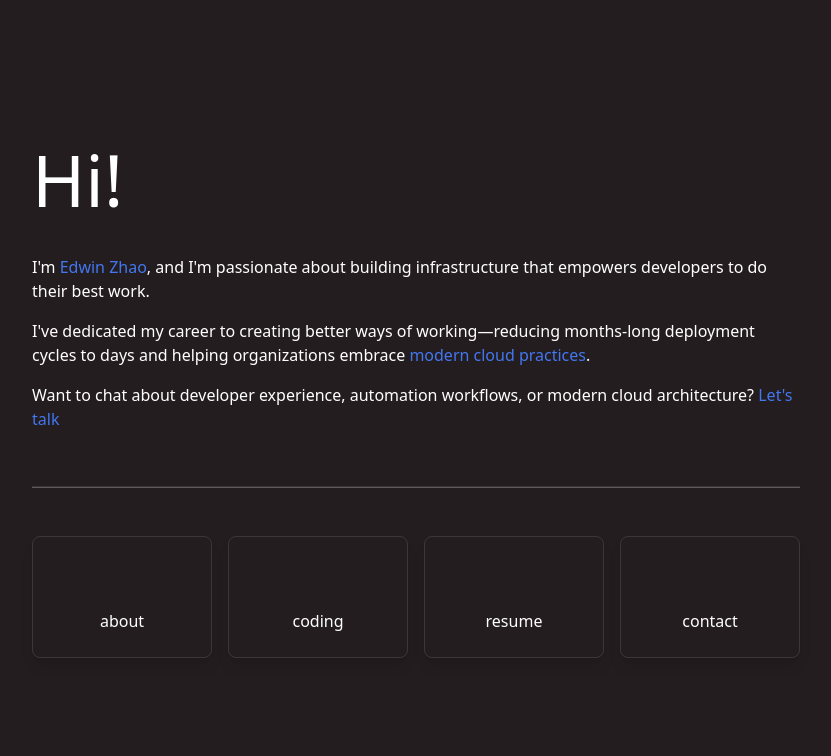
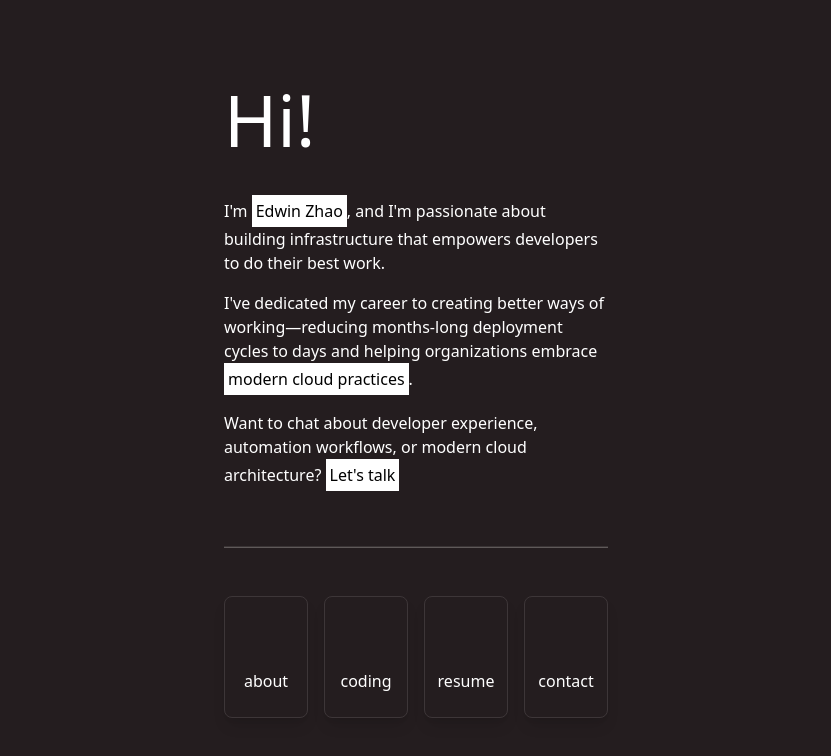
Before and after one commit to edw1nzhao/profile, a SvelteKit app: page / in a window 1280 px wide. Shown: the top 756 px of the page, without its empty margins (224-1055 px from the left). Built offline with nearby package versions, Linux system fonts and the light colour scheme; some icons are missing.

Commit message:
💄 feat: clearer cta and tighter home page

```diff
--- a/src/routes/+page.svelte
+++ b/src/routes/+page.svelte
@@ -11,10 +11,6 @@
 	import IconContact from 'virtual:icons/mdi/email-outline';
 
 	onMount(() => {
-		// Create a timeline for the page load animations
-		const pageLoadTimeline = new Timeline();
-
-		// Animate the heading - make it pop out immediately
 		animate('.heading', {
 			opacity: [0, 1],
 			translateY: [20, 0],
@@ -22,7 +18,6 @@
 			easing: 'easeOutExpo'
 		});
 
-		// Animate the paragraphs - start right after the heading
 		animate('.content-paragraph', {
 			opacity: [0, 1],
 			translateY: [20, 0],
@@ -31,7 +26,6 @@
 			easing: 'easeOutExpo'
 		});
 
-		// Animate the divider - start after paragraphs
 		animate('.divider', {
 			scaleX: [0, 1],
 			opacity: [0, 1],
@@ -40,7 +34,6 @@
 			easing: 'easeInOutQuad'
 		});
 
-		// Animate the navigation tiles - start after divider
 		animate('.nav-tile', {
 			scale: [0.8, 1],
 			opacity: [0, 1],
@@ -49,7 +42,6 @@
 			easing: 'easeOutElastic(1, .5)'
 		});
 
-		// Add hover animation for nav tiles
 		document.querySelectorAll('.nav-tile').forEach((tile) => {
 			tile.addEventListener('mouseenter', () => {
 				animate(tile, {
@@ -67,57 +59,67 @@
 				});
 			});
 		});
+
+		document.querySelectorAll('.animated-link').forEach((link) => {
+			link.addEventListener('mouseenter', () => {
+				animate(link, {
+					translateX: [0, -1, 1, 0],
+					duration: 300,
+					easing: 'easeInOutSine'
+				});
+			});
+		});
 	});
 </script>
 
 <div class="text-base-content flex min-h-screen flex-col items-center justify-center">
-	<div class="mx-auto flex w-[90%] md:w-[60%] flex-col">
-		<h1 class="heading pb-4 md:pb-8 text-5xl md:text-7xl font-light">Hi!</h1>
+	<div class="mx-auto flex w-[40%] flex-col md:w-[30%]">
+		<h1 class="heading pb-4 text-5xl font-light md:pb-8 md:text-7xl">Hi!</h1>
 		<p class="content-paragraph py-2">
-			I'm <a href="/contact" class="text-primary hover:underline">Edwin Zhao</a>, and I'm passionate
-			about building infrastructure that empowers developers to do their best work.
+			I'm <a href="/contact" class="animated-link bg-white p-1 text-black">Edwin Zhao</a>, and I'm
+			passionate about building infrastructure that empowers developers to do their best work.
 		</p>
 		<p class="content-paragraph py-2">
 			I've dedicated my career to creating better ways of working—reducing months-long deployment
 			cycles to days and helping organizations embrace <a
 				href="/coding"
-				class="text-primary hover:underline">modern cloud practices</a
+				class="animated-link bg-white p-1 text-black">modern cloud practices</a
 			>.
 		</p>
 		<p class="content-paragraph py-2">
 			Want to chat about developer experience, automation workflows, or modern cloud architecture? <a
 				href="/contact"
-				class="text-primary hover:underline">Let's talk</a
+				class="animated-link bg-white p-1 text-black">Let's talk</a
 			>
 		</p>
 
-		<div class="divider bg-neutral my-8 md:my-12 h-px w-full"></div>
+		<div class="divider bg-neutral my-8 h-px w-full md:my-12"></div>
 
-		<div class="grid grid-cols-1 sm:grid-cols-2 md:grid-cols-4 gap-4">
+		<div class="grid grid-cols-1 gap-4 sm:grid-cols-2 md:grid-cols-4">
 			<a
 				href="/about"
-				class="nav-tile border-base-300 text-base-content hover:bg-base-200 flex flex-col items-center rounded-lg border p-4 md:p-6 text-center shadow-lg"
+				class="nav-tile border-base-300 text-base-content hover:bg-base-200 flex flex-col items-center rounded-lg border p-4 text-center shadow-lg md:p-6"
 			>
 				<IconPerson class="mb-2 h-8 w-8 md:h-10 md:w-10" />
 				<span>about</span>
 			</a>
 			<a
 				href="/coding"
-				class="nav-tile border-base-300 text-base-content hover:bg-base-200 flex flex-col items-center rounded-lg border p-4 md:p-6 text-center shadow-lg"
+				class="nav-tile border-base-300 text-base-content hover:bg-base-200 flex flex-col items-center rounded-lg border p-4 text-center shadow-lg md:p-6"
 			>
 				<IconCode class="mb-2 h-8 w-8 md:h-10 md:w-10" />
 				<span>coding</span>
 			</a>
 			<a
 				href="/resume"
-				class="nav-tile border-base-300 text-base-content hover:bg-base-200 flex flex-col items-center rounded-lg border p-4 md:p-6 text-center shadow-lg"
+				class="nav-tile border-base-300 text-base-content hover:bg-base-200 flex flex-col items-center rounded-lg border p-4 text-center shadow-lg md:p-6"
 			>
 				<IconResume class="mb-2 h-8 w-8 md:h-10 md:w-10" />
 				<span>resume</span>
 			</a>
 			<a
 				href="/contact"
-				class="nav-tile border-base-300 text-base-content hover:bg-base-200 flex flex-col items-center rounded-lg border p-4 md:p-6 text-center shadow-lg"
+				class="nav-tile border-base-300 text-base-content hover:bg-base-200 flex flex-col items-center rounded-lg border p-4 text-center shadow-lg md:p-6"
 			>
 				<IconContact class="mb-2 h-8 w-8 md:h-10 md:w-10" />
 				<span>contact</span>
@@ -125,3 +127,9 @@
 		</div>
 	</div>
 </div>
+
+<style>
+	.animated-link {
+		display: inline-block;
+	}
+</style>
```
